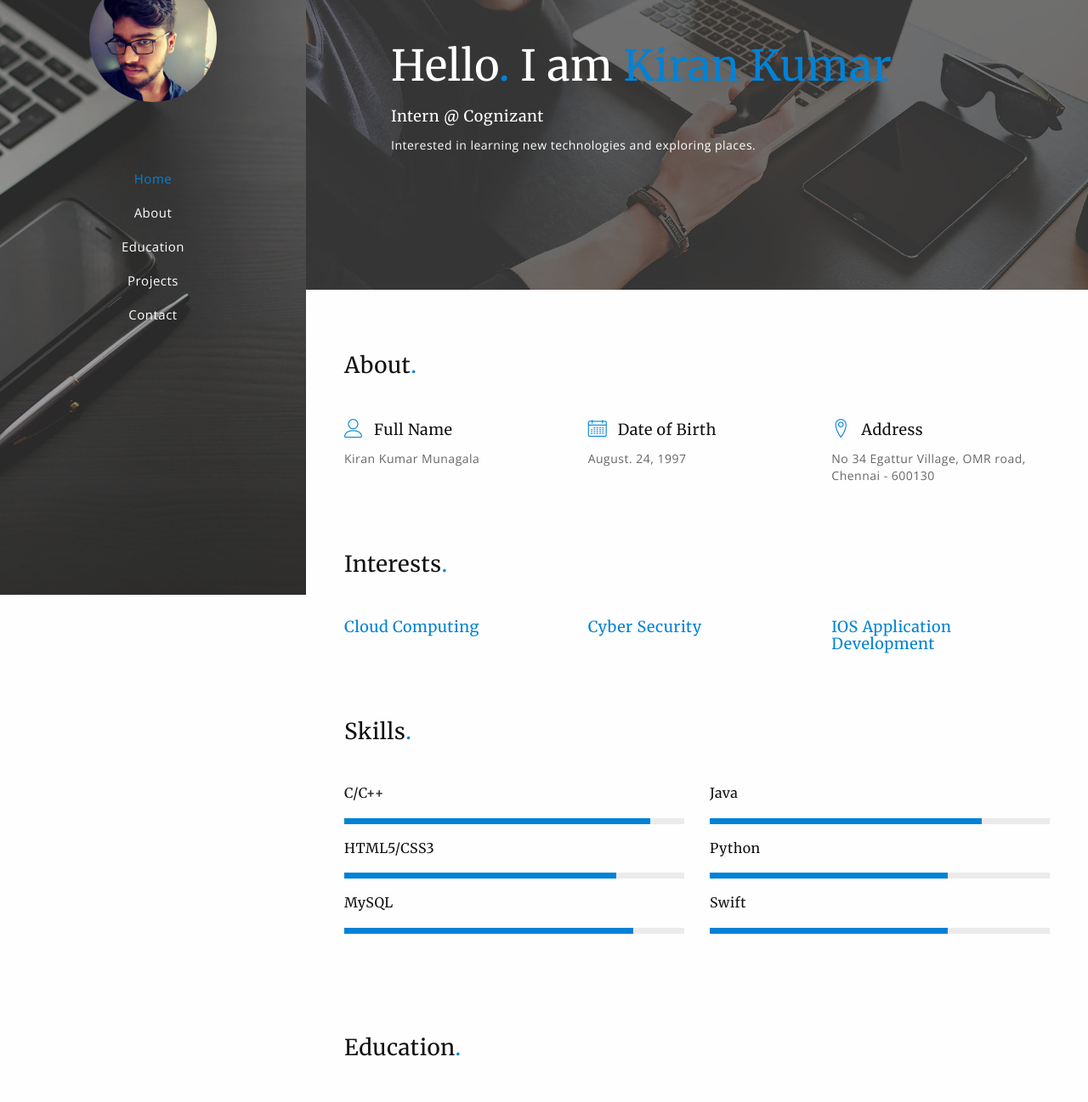
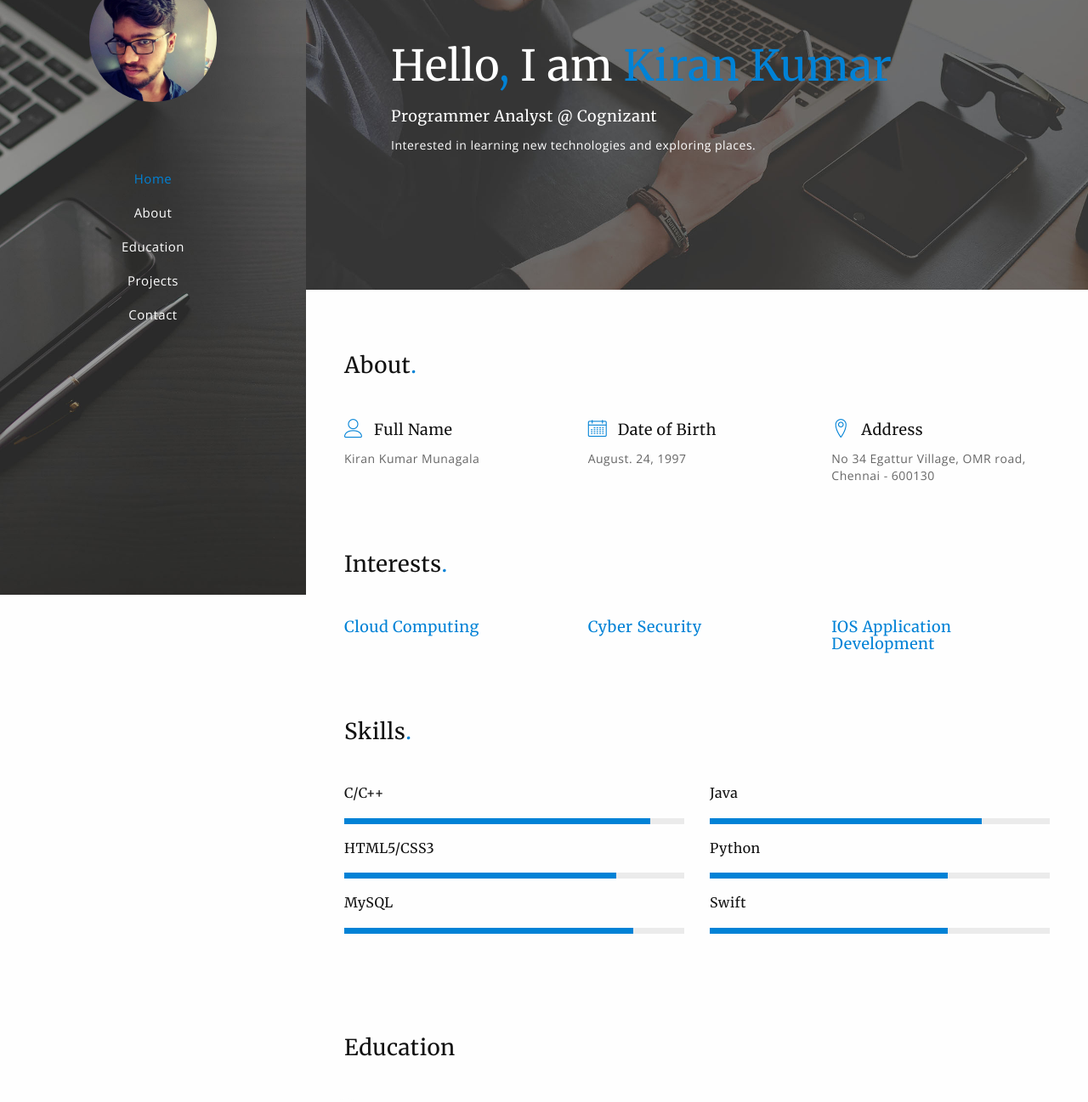
Before and after one commit to kiran765467/kiran765467.github.io, a plain HTML site: page index.html in a window 1280 px wide. Shown: the part 100-1397 px from the top of the page at 85% size. Drawn offline with nearby package versions, Linux system fonts and the light colour scheme.

Commit message:
Update index.html

```diff
--- a/index.html
+++ b/index.html
@@ -77,8 +77,8 @@
         <a href="#menu-toggle" id="menu-toggle"><i class="lnr lnr-menu"></i></a>
         <header id="home">
             <div class="header-content">
-                <h2>Hello<span class="text-primary">.</span> I am <span class="text-primary">Kiran Kumar</span></h2>
-                <h5>Intern @ Cognizant</h5>
+                <h2>Hello<span class="text-primary">,</span> I am <span class="text-primary">Kiran Kumar</span></h2>
+                <h5>Programmer Analyst @ Cognizant</h5>
                 <p>Interested in learning new technologies and exploring places.</p>
             </div>
         </header>
@@ -218,7 +218,7 @@
         <section id="education">
             <div class="container">
                 <div class="page-header">
-                    <h3>Education<span class="text-primary">.</span></h3>
+                    <h3>Education<span class="text-primary"></span></h3>
                 </div>
                 <div class="timeline  border-color">
 
@@ -362,7 +362,7 @@
                                         <i class="lnr lnr-envelope"></i>
                                     </div>
                                     <h5>Email</h5>
-                                    <a href="mailto:munagalakkr@gmail.com.com" class="contact-info-text">munagalakkr@gmail.com</a>
+                                    <a href="mailto:munagalakkr@gmail.com" class="contact-info-text">munagalakkr@gmail.com</a>
                                 </div><!-- / feature-block -->
                             </div><!-- / col-md-6 feature-left -->
                         </div><!-- / row -->
```
